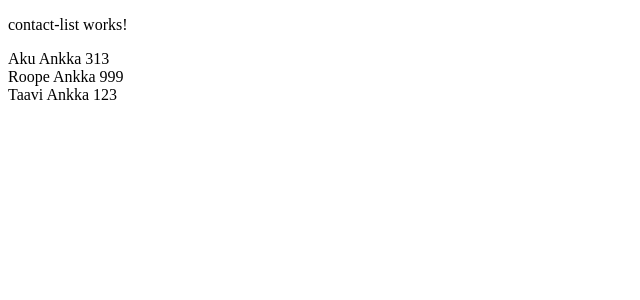
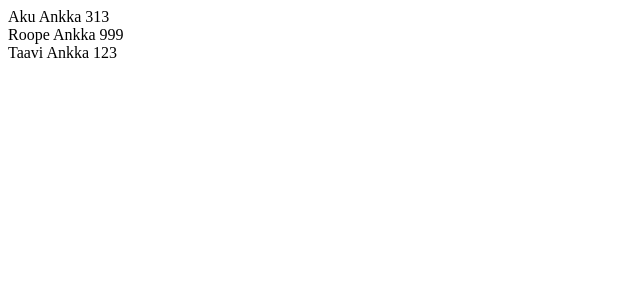
Before and after one commit to RapoJJ/digitrade-contact-app, an Angular app: page / in a window 1280 px wide. Shown: the top 300 px of the page, without its empty margins (0-640 px from the left). Built offline with nearby package versions, Linux system fonts and the light colour scheme.

Commit message:
contact-list-item print works

```diff
--- a/src/app/contact/contact-list/contact-list-item/contact-list-item.component.css
+++ b/src/app/contact/contact-list/contact-list-item/contact-list-item.component.css
@@ -0,0 +1,3 @@
+.app-text{
+  color: red;
+}
--- a/src/app/contact/contact-list/contact-list-item/contact-list-item.component.html
+++ b/src/app/contact/contact-list/contact-list-item/contact-list-item.component.html
@@ -1,3 +1,3 @@
-<p>
-  contact-list-item works!
-</p>
+<div>
+{{contact.firstName}} {{contact.lastName}} {{contact.phone}}
+</div>
--- a/src/app/contact/contact-list/contact-list-item/contact-list-item.component.ts
+++ b/src/app/contact/contact-list/contact-list-item/contact-list-item.component.ts
@@ -1,4 +1,5 @@
-import { Component, OnInit } from '@angular/core';
+import {Component, Input, OnInit} from '@angular/core';
+import {Contact} from '../../contact';
 
 @Component({
   selector: 'dtca-contact-list-item',
@@ -6,6 +7,7 @@ import { Component, OnInit } from '@angular/core';
   styleUrls: ['./contact-list-item.component.css']
 })
 export class ContactListItemComponent implements OnInit {
+  @Input()contact: Contact;
 
   constructor() { }
 
--- a/src/app/contact/contact-list/contact-list.component.html
+++ b/src/app/contact/contact-list/contact-list.component.html
@@ -1,6 +1,3 @@
-<p>
-  contact-list works!
-</p>
-<div *ngFor="let contact of contacts">
-  {{contact.firstName}} {{contact.lastName}} {{contact.phone}}
+<div *ngFor="let c of contacts">
+  <dtca-contact-list-item [contact]="c"></dtca-contact-list-item>
 </div>
--- a/src/karma.conf.js
+++ b/src/karma.conf.js
@@ -16,7 +16,7 @@ module.exports = function (config) {
       clearContext: false // leave Jasmine Spec Runner output visible in browser
     },
     coverageIstanbulReporter: {
-      dir: require('path').join(__dirname, '../coverage/contact-webapp'),
+      dir: require('path').join(__dirname, '../coverage/c-webapp'),
       reports: ['html', 'lcovonly', 'text-summary'],
       fixWebpackSourcePaths: true
     },
```
Also changed, not shown: 1 other file (tests, documents, lock files or other folders).
